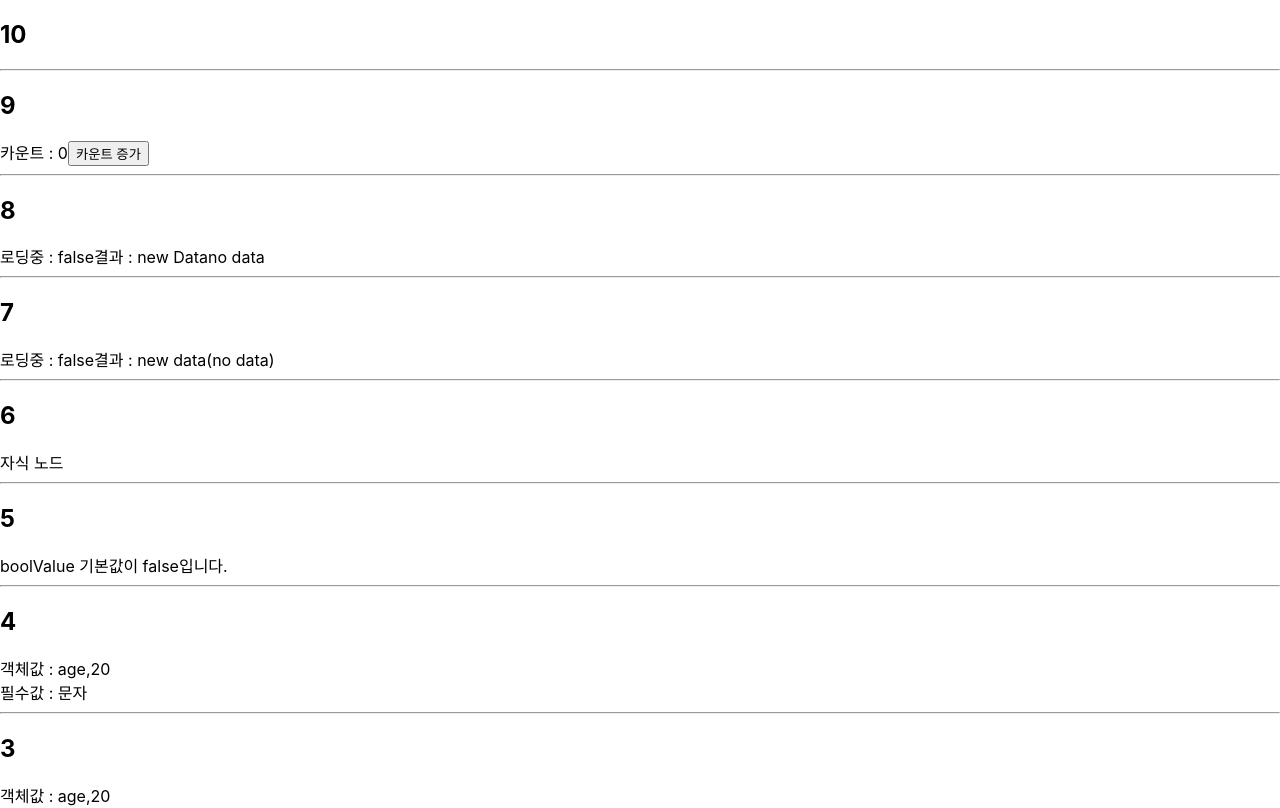
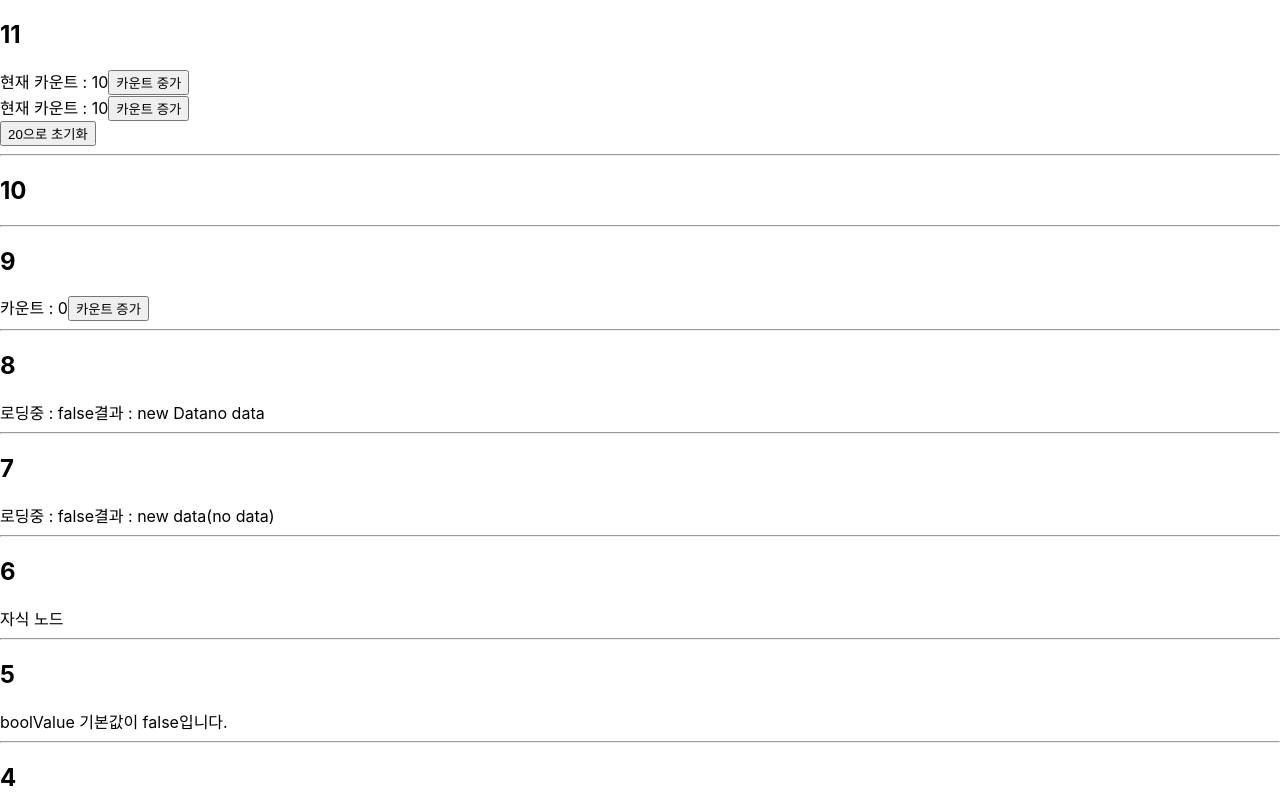
Before and after one commit to N0FreeLunch/react-test, a React (Create React App) app: page / in a window 1280 px wide. Shown: the top 808 px of the page. Built offline with nearby package versions, Linux system fonts and the light colour scheme.

Commit message:
getDerivedStateFromProps principle

```diff
--- a/src/App.js
+++ b/src/App.js
@@ -12,6 +12,7 @@
 import Component11 from './component/11-shouldComponentUpdate/Index';
 import Component12 from './component/12-lifecycleForceUpdate/Index';
 import Component13 from './component/13-lifecycleDestroyComponent/Index';
+import Component14 from './component/14-getDerivedStateFromProps/Index';
 
 class App extends React.Component {
   render() {
@@ -29,6 +30,7 @@
     // componentArray.push(<Component11/>);
     // componentArray.push(<Component12/>);
     componentArray.push(<Component13/>);
+    componentArray.push(<Component14/>);
 
     return (
       <div>
--- a/src/component/13-lifecycleDestroyComponent/Index.jsx
+++ b/src/component/13-lifecycleDestroyComponent/Index.jsx
@@ -7,7 +7,9 @@
     this.state = {hasDestroyed : false};
   }
   componentDidMount() {
-    this.setState({hasDestroyed : true});
+    setTimeout(() => {
+      this.setState({hasDestroyed : true});
+    }, 1000);
   }
   render() {
     return (
--- /dev/null
+++ b/src/component/14-getDerivedStateFromProps/Counter.jsx
@@ -0,0 +1,34 @@
+import React from 'react';
+
+class Counter extends React.Component {
+  constructor(props) {
+    super(props);
+    this.state = {
+      count : props.count,
+    };
+    this.increaseCount = this.increaseCount.bind(this);
+  }
+
+  increaseCount() {
+    this.setState(({count}) => ({
+      count : count + 1
+    }));
+  }
+
+  render() {
+    return (
+      <div>
+        현재 카운트 : {this.state.count}
+        <button
+          onClick={this.increaseCount}
+        >
+        카운트 중가
+        </button>
+      </div>
+    )
+  }
+
+}
+
+
+export default Counter;
--- /dev/null
+++ b/src/component/14-getDerivedStateFromProps/Index.jsx
@@ -0,0 +1,29 @@
+import React from 'react';
+import Counter from './Counter';
+import NewCounter from './NewCounter';
+
+class Index extends React.Component {
+  constructor(props) {
+    super(props);
+    this.state = {count : 10};
+    this. resetCount = this.resetCount.bind(this);
+  }
+
+  resetCount() {
+    this.setState(({count}) => ({count : count + 10}));
+  }
+
+  render() {
+    return (
+      <div>
+        <div><Counter count={this.state.count} /></div>
+        <div><NewCounter count={this.state.count}/></div>
+        <button onClick={this.resetCount}>{this.state.count + 10}으로 초기화</button>
+      </div>
+    )
+  }
+
+}
+
+
+export default Index;
--- /dev/null
+++ b/src/component/14-getDerivedStateFromProps/NewCounter.jsx
@@ -0,0 +1,41 @@
+import React from 'react';
+
+class NewCounter extends React.Component {
+  constructor(props) {
+    super(props);
+    this.state = {};
+    this.increaseCount = this.increaseCount.bind(this);
+  }
+
+  static getDerivedStateFromProps(props, state) {
+    const {count} = props;
+    return {
+      count,
+      newCount : count === state.count
+      ? state.newCount
+      : count,
+    };
+  }
+
+
+  increaseCount() {
+    this.setState(({newCount}) => ({
+      newCount : newCount + 1
+    }));
+  }
+
+  render() {
+    return (
+      <div>
+        현재 카운트 : {this.state.newCount}
+        <button
+        onClick={this.increaseCount}
+        >
+        카운트 증가
+        </button>
+      </div>
+    );
+  }
+}
+
+export default NewCounter;
```
